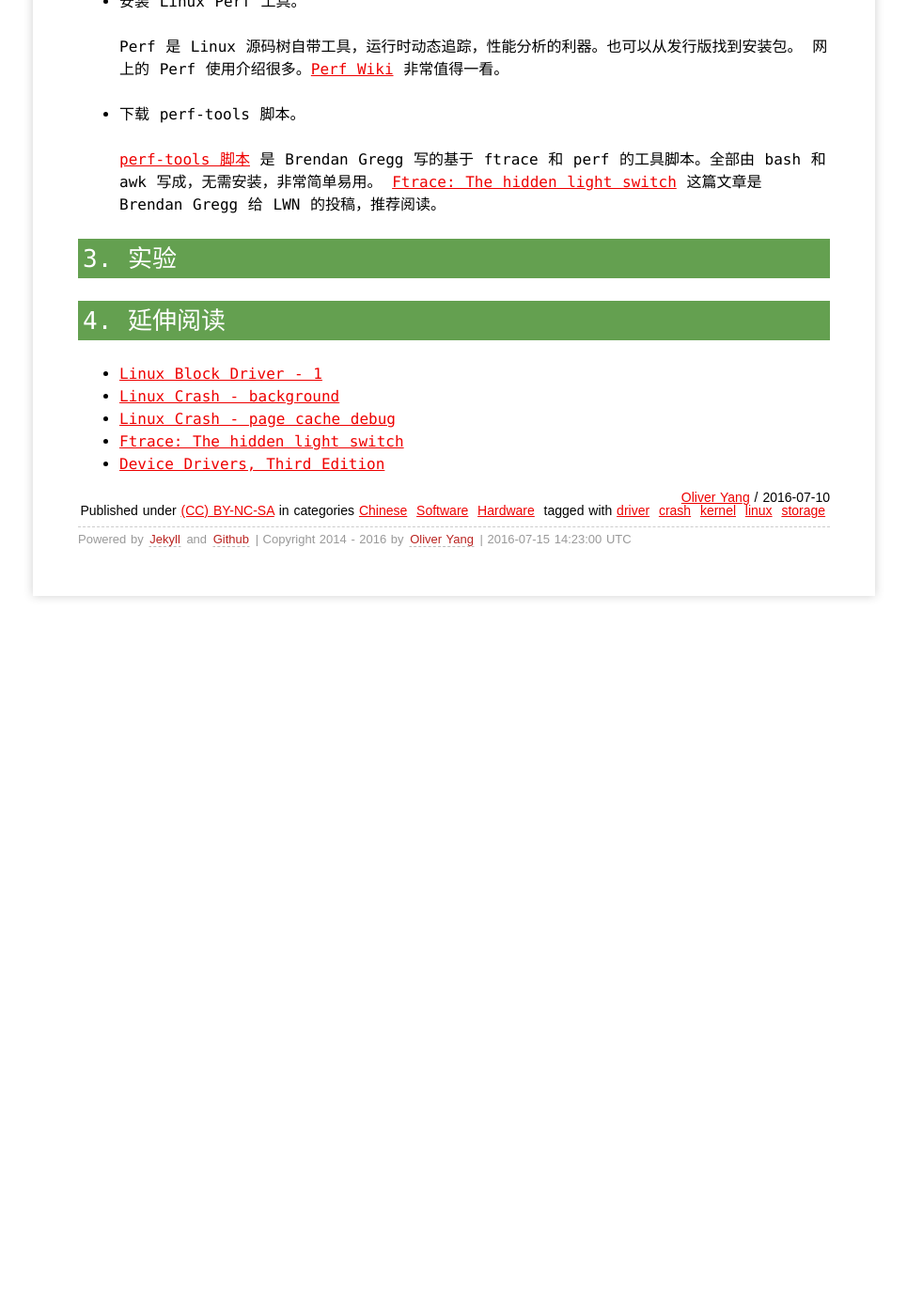
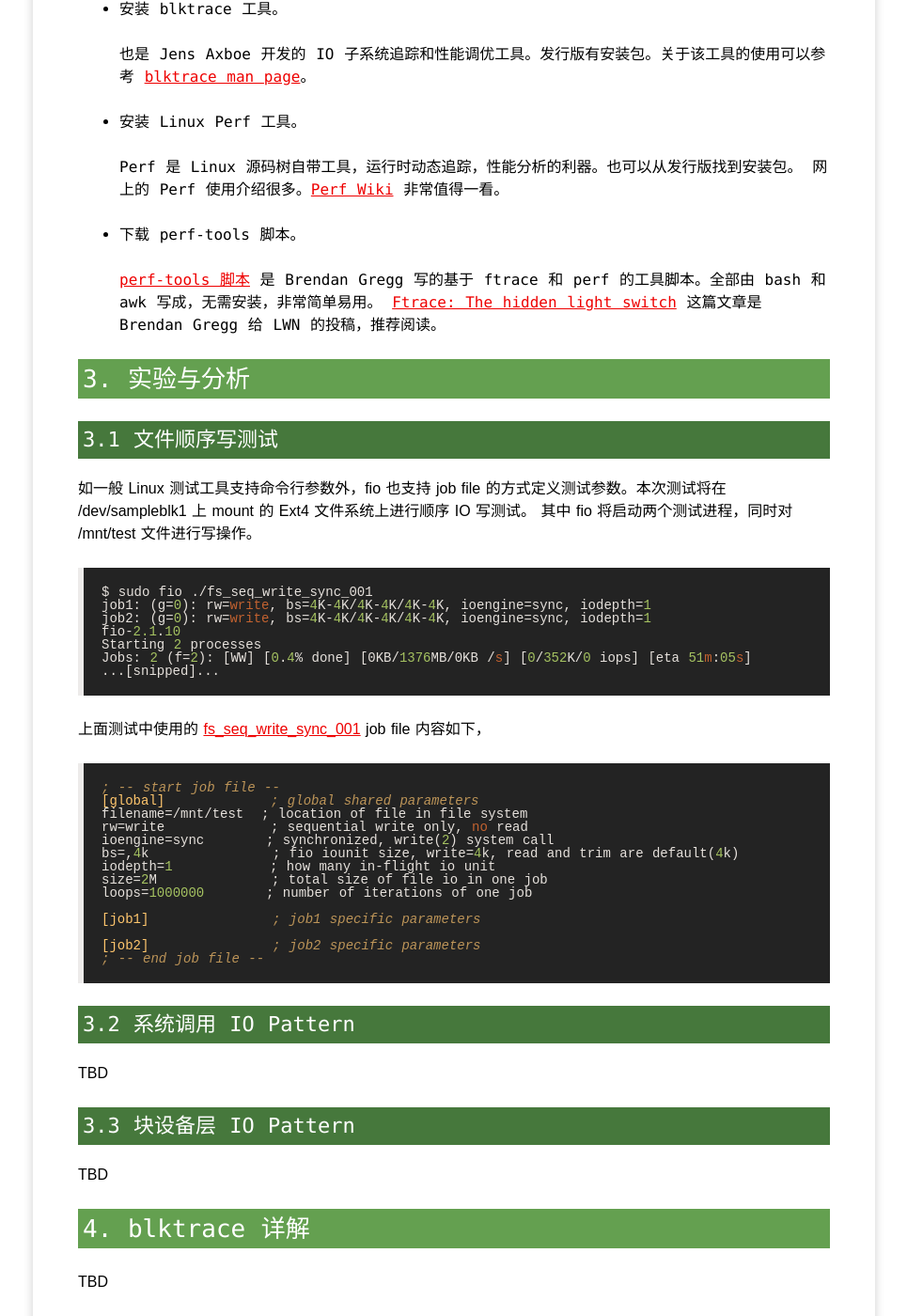
Before and after one commit to yangoliver/yangoliver.github.io, a Jekyll site: the page built from _posts/2016/2016-07-10-linux-block-driver-basic-2.md, in a window 1280 px wide and 1400 px high, scrolled down 1176 px. Shown: the whole window at 94% size, without its empty margins (157-1122 px from the left). Built offline with Jekyll 4.4.1, drawn with Linux system fonts in a browser that asks for light colours; comment, search, counter and statistics services are not loaded; before the commit the page ends 1858 px from its top, so only the background shows below that; some of the changed text lies outside the part shown.

Commit message:
draft: added fio test profile
Signed-off-by: Yong Yang <yangoliver@gmail.com>

```diff
--- a/_posts/2016/2016-07-10-linux-block-driver-basic-2.md
+++ b/_posts/2016/2016-07-10-linux-block-driver-basic-2.md
@@ -51,9 +51,51 @@ tags: [driver, crash, kernel, linux, storage]
   [perf-tools 脚本](https://github.com/brendangregg/perf-tools) 是 Brendan Gregg 写的基于 ftrace 和 perf 的工具脚本。全部由 bash 和 awk 写成，无需安装，非常简单易用。
   [Ftrace: The hidden light switch](http://lwn.net/Articles/608497) 这篇文章是 Brendan Gregg 给 LWN 的投稿，推荐阅读。
 
-## 3. 实验
+## 3. 实验与分析
 
-## 4. 延伸阅读
+### 3.1 文件顺序写测试
+
+如一般 Linux 测试工具支持命令行参数外，fio 也支持 job file 的方式定义测试参数。本次测试将在 /dev/sampleblk1 上 mount 的 Ext4 文件系统上进行顺序 IO 写测试。
+其中 fio 将启动两个测试进程，同时对 /mnt/test 文件进行写操作。
+
+	$ sudo fio ./fs_seq_write_sync_001
+	job1: (g=0): rw=write, bs=4K-4K/4K-4K/4K-4K, ioengine=sync, iodepth=1
+	job2: (g=0): rw=write, bs=4K-4K/4K-4K/4K-4K, ioengine=sync, iodepth=1
+	fio-2.1.10
+	Starting 2 processes
+	Jobs: 2 (f=2): [WW] [0.4% done] [0KB/1376MB/0KB /s] [0/352K/0 iops] [eta 51m:05s]
+	...[snipped]...
+
+上面测试中使用的 [fs_seq_write_sync_001](https://github.com/yangoliver/mytools/blob/master/test/fio/fs_seq_write_sync_001) job file 内容如下，
+
+	; -- start job file --
+	[global]            ; global shared parameters
+	filename=/mnt/test  ; location of file in file system
+	rw=write            ; sequential write only, no read
+	ioengine=sync       ; synchronized, write(2) system call
+	bs=,4k              ; fio iounit size, write=4k, read and trim are default(4k)
+	iodepth=1           ; how many in-flight io unit
+	size=2M             ; total size of file io in one job
+	loops=1000000       ; number of iterations of one job
+
+	[job1]              ; job1 specific parameters
+
+	[job2]              ; job2 specific parameters
+	; -- end job file --
+
+### 3.2 系统调用 IO Pattern
+
+TBD
+
+### 3.3 块设备层 IO Pattern
+
+TBD
+
+## 4. blktrace 详解
+
+TBD
+
+## 5. 延伸阅读
 
 * [Linux Block Driver - 1](http://oliveryang.net/2016/04/linux-block-driver-basic-1)
 * [Linux Crash - background](http://oliveryang.net/2015/06/linux-crash-background/)
```
